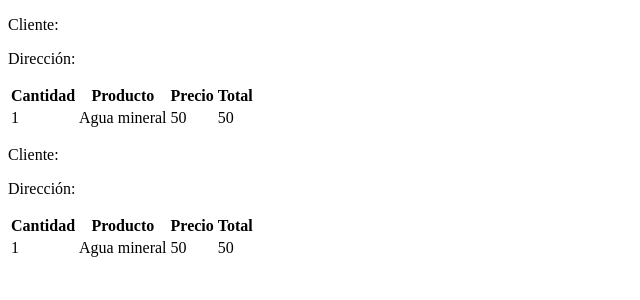
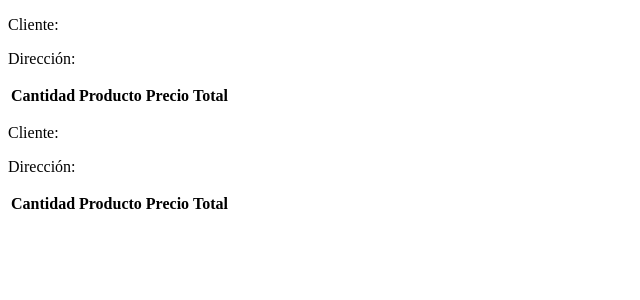
Before and after one commit to julianperezpesce/angularCoreEjemplos, an Angular app: page /pedido in a window 1280 px wide. Shown: the top 300 px of the page, without its empty margins (0-640 px from the left). Built offline with nearby package versions, Linux system fonts and the light colour scheme.

Commit message:
method agregarProducto()

```diff
--- a/src/app/pedido-detalle/pedido-detalle.component.html
+++ b/src/app/pedido-detalle/pedido-detalle.component.html
@@ -6,11 +6,11 @@
         <th>Total</th>
     </tr>
     <tbody>
-        <tr>
-            <td>1</td>
-            <td>Agua mineral</td>
-            <td>50</td>
-            <td>50</td>
+        <tr *ngFor="let producto of pedidoDetalle">
+            <td> {{ producto.cantidad }}</td>
+            <td> {{ producto.producto }} </td>
+            <td> {{ producto.precio }} </td>
+            <td> {{ producto.total }} </td>
         </tr>
     </tbody>
 </table>
--- a/src/app/pedido/pedido.component.html
+++ b/src/app/pedido/pedido.component.html
@@ -1,4 +1,4 @@
 <p>Cliente: {{ pedido.cliente }} </p>
 <p>Dirección: {{ pedido.direccion }} </p>
 
-<app-pedido-detalle></app-pedido-detalle>
+<app-pedido-detalle [pedidoDetalle]="pedido.pedidoDetalle"></app-pedido-detalle>
--- a/src/app/pedido/pedido.component.ts
+++ b/src/app/pedido/pedido.component.ts
@@ -14,4 +14,12 @@ export class PedidoComponent implements OnInit {
   ngOnInit(): void {
   }
 
+  agregarProducto(){
+    this.pedido.pedidoDetalle.push({
+      cantidad: 20,
+      producto: "Agua mineral",
+      precio: 80,
+      total: 1600
+    })
+  }
 }
```
